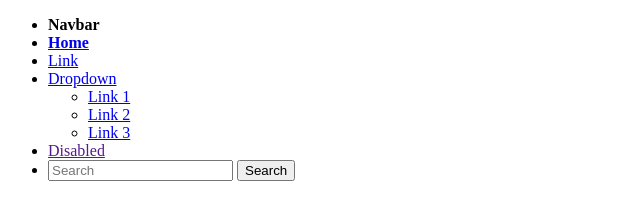
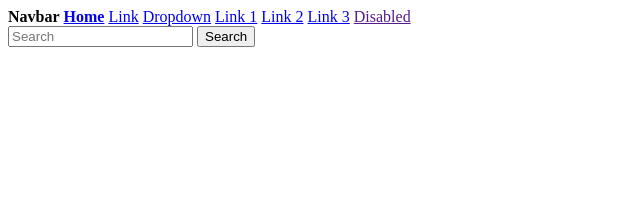
Before and after one commit to LuigiRauso/Develhope, a plain HTML site: page 7. NavBar/index.html in a window 1280 px wide. Shown: the whole page, without its empty margins (0-640 px from the left). Drawn offline with Linux system fonts and the light colour scheme.

Commit message:
navbar exercise corrected

```diff
--- a/7. NavBar/index.html
+++ b/7. NavBar/index.html
@@ -9,7 +9,7 @@
   <body>
     <header>
       <nav>
-        <ul>
+        <!-- <ul>
           <li><b>Navbar</b></li>
           <li>
             <a href="#home"><b>Home</b></a>
@@ -30,7 +30,21 @@
               <button type="search">Search</button>
             </form>
           </li>
-        </ul>
+        </ul> -->
+
+        <!-- UPDATE: Nuova versione utilizzando l'anchor tag -->
+        <b>Navbar</b>
+        <a href="#home"><b>Home</b></a>
+        <a href="#Link">Link</a>
+        <a href="#dropdown">Dropdown</a>
+        <a href="#link1">Link 1</a>
+        <a href="#link2">Link 2</a>
+        <a href="#link3">Link 3</a>
+        <a href="">Disabled</a>
+        <form>
+          <input type="text" name="search" placeholder="Search" />
+          <button type="search">Search</button>
+        </form>
       </nav>
     </header>
   </body>
```
